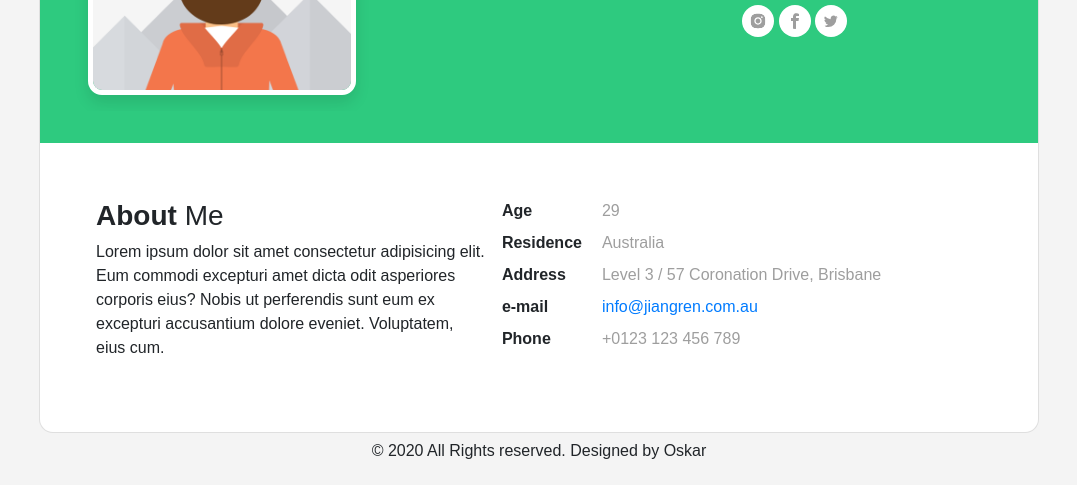
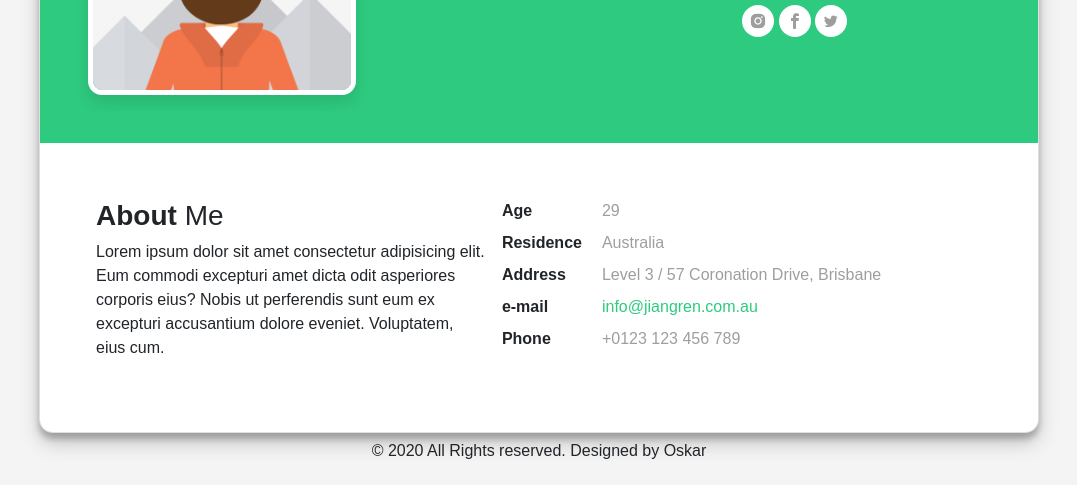
Before and after one commit to oskarcsf/projectOne, a plain HTML site: page src/html/index.html in a window 1280 px wide. Shown: the part 315-800 px from the top of the page, without its empty margins (101-1178 px from the left). Drawn offline with nearby package versions, Linux system fonts and the light colour scheme.

Commit message:
style: add box shadow to cards

```diff
--- a/src/scss/_cards.scss
+++ b/src/scss/_cards.scss
@@ -2,7 +2,8 @@
 
 .card {
     border-radius: $card-radius;
-
+    box-shadow: 0 10px 20px rgba(0, 0, 0, 0.19), 0 6px 6px rgba(0, 0, 0, 0.23);
+}
 
 .card__top--theme {
     background-color: $primary-color;
@@ -15,7 +16,7 @@
     color: white;
 
 
-        h1{
+    h1 {
         margin: auto;
         font-weight: bold;
     }
@@ -25,4 +26,3 @@
     padding: 3em;
     flex-wrap: wrap;
 }
-}
--- a/src/scss/style.scss
+++ b/src/scss/style.scss
@@ -5,6 +5,7 @@
 @import 'card_home';
 @import 'card_resume';
 @import 'card_services';
+
 
 *{
     box-sizing: border-box;
```
Also changed, not shown: src/scss/style.css, 1 other file. Lines whose indentation alone changed are shown as unchanged.
